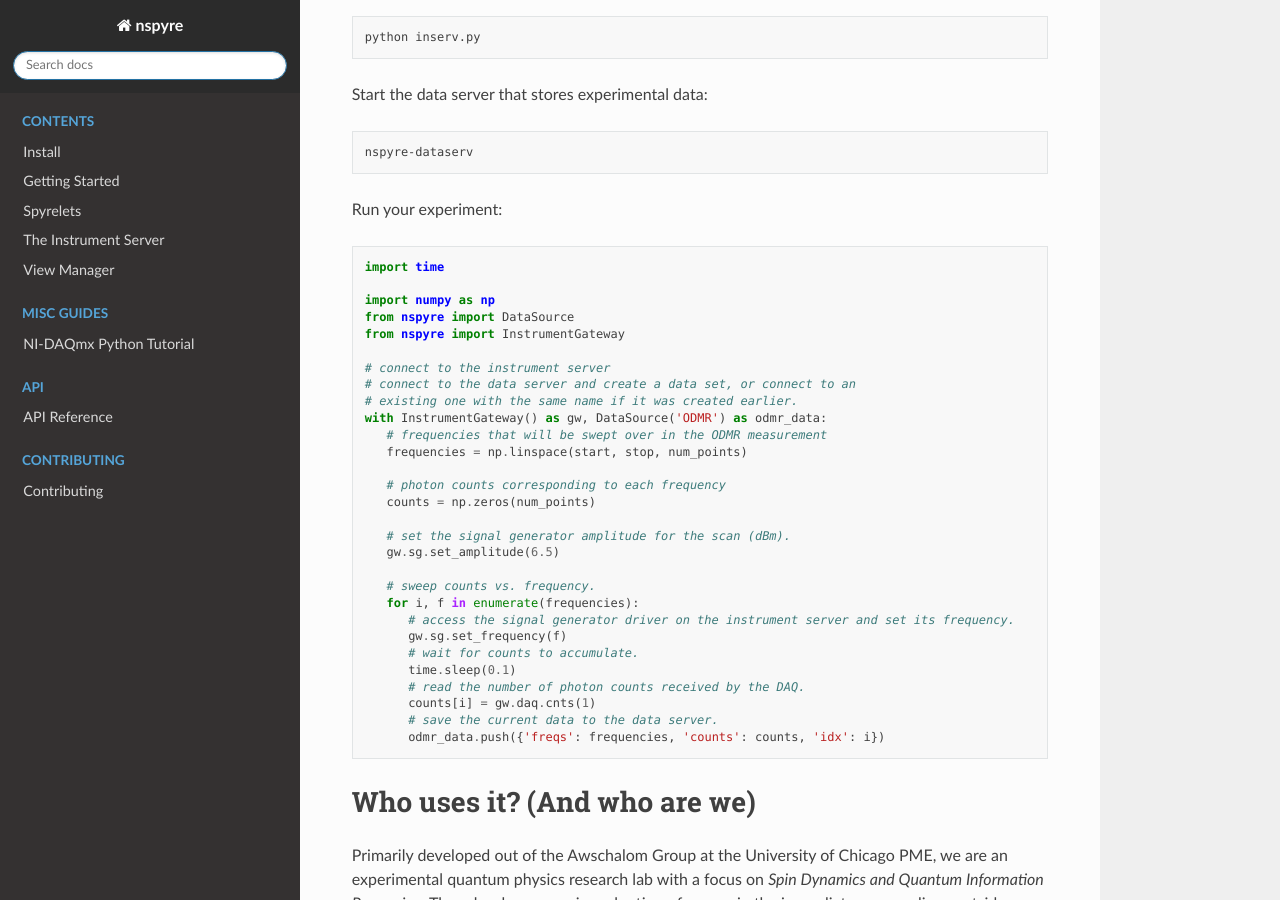
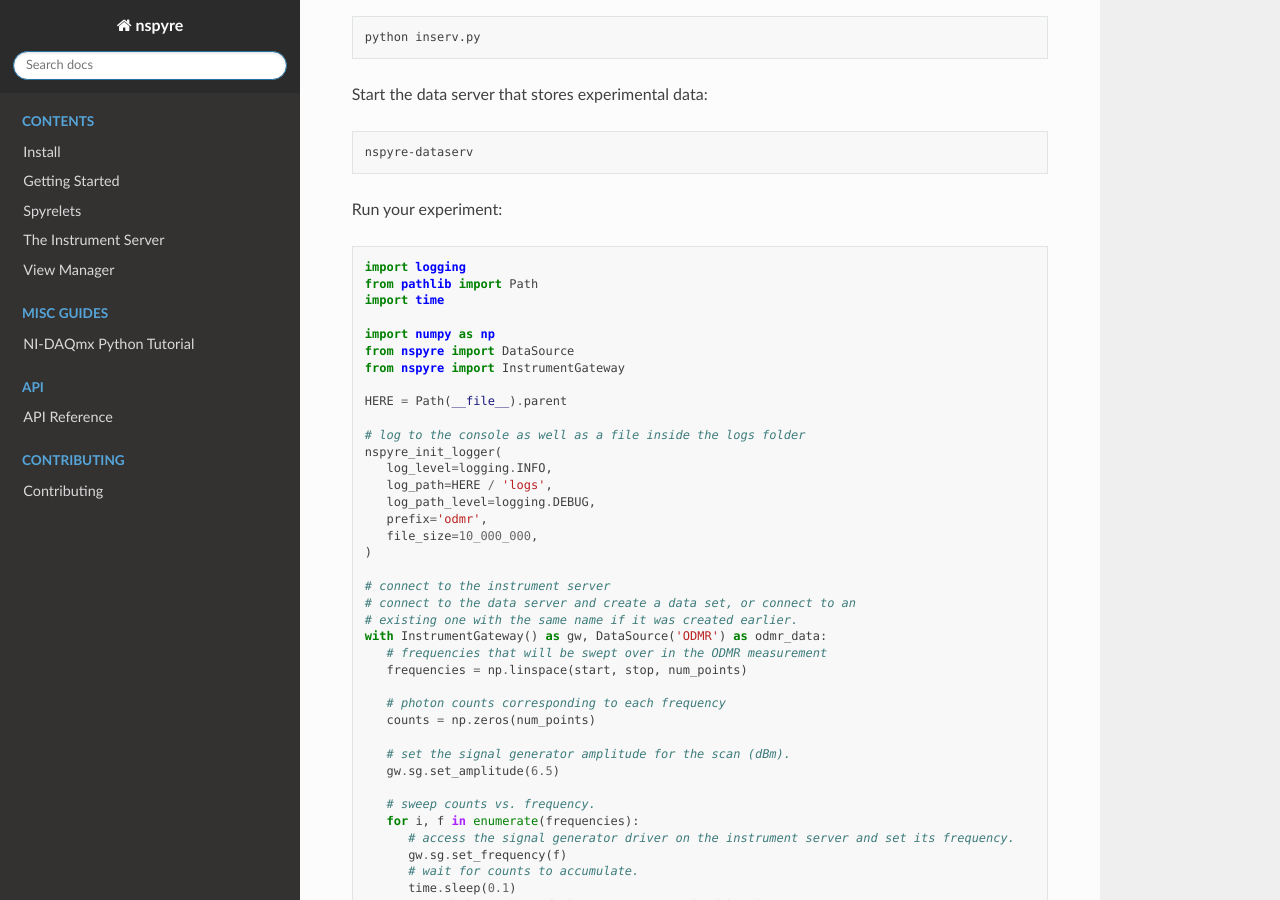
Before and after one commit to nspyre-org/nspyre, a Sphinx documentation site: the page built from docs/source/index.rst, in a window 1280 px wide and 900 px high, scrolled down 1587 px. Built offline with Sphinx 7.4.7 and the Read the Docs theme 2.0.0, drawn with Linux system fonts in a browser that asks for light colours.

Commit message:
update doc index.html

```diff
--- a/docs/source/index.rst
+++ b/docs/source/index.rst
@@ -123,11 +123,24 @@ Run your experiment:
 
 .. code-block:: python
 
+   import logging
+   from pathlib import Path
    import time
 
    import numpy as np
    from nspyre import DataSource
    from nspyre import InstrumentGateway
+
+   HERE = Path(__file__).parent
+
+   # log to the console as well as a file inside the logs folder
+   nspyre_init_logger(
+      log_level=logging.INFO,
+      log_path=HERE / 'logs',
+      log_path_level=logging.DEBUG,
+      prefix='odmr',
+      file_size=10_000_000,
+   )
 
    # connect to the instrument server
    # connect to the data server and create a data set, or connect to an
```
